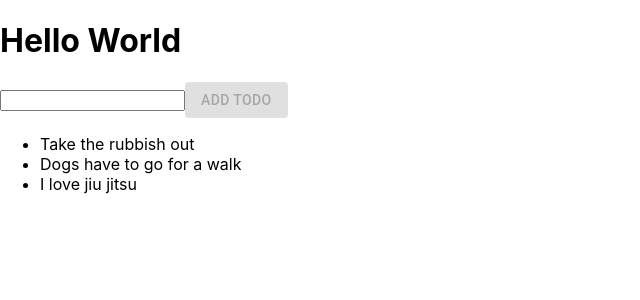
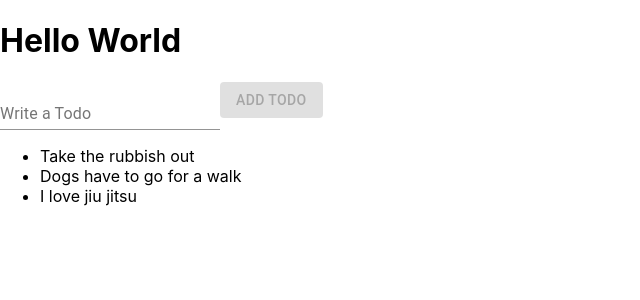
Before and after one commit to hishambokhari/Todo-List-React, a React (Create React App) app in the folder todo_app/: page / in a window 1280 px wide. Shown: the top 300 px of the page, without its empty margins (0-640 px from the left). Built offline with nearby package versions, Linux system fonts and the light colour scheme.

Commit message:
Todo component

```diff
--- a/todo_app/src/App.js
+++ b/todo_app/src/App.js
@@ -1,6 +1,8 @@
 import React, { useState } from 'react';
 import './App.css';
-import {Button} from '@material-ui/core';
+import {Button, FormControl, Input, InputLabel} from '@material-ui/core';
+import Todo from './Todo';
+
 
 
 
@@ -19,7 +21,11 @@ function App() {
     <div>
       <h1>Hello World</h1>
       <form>
-      <input value={input} onChange={event => setInput(event.target.value)}/>
+    <FormControl>
+      <InputLabel>Write a Todo</InputLabel>
+      <Input value={input} onChange={event => setInput(event.target.value)}/>
+    </FormControl>
+
       <Button  disabled={!input} type="submit" onClick={addTodo} variant="contained" color="primary">
         Add Todo
       </Button>
@@ -28,7 +34,7 @@ function App() {
 
       <ul>
         {todos.map(todo => (
-          <li>{todo}</li>
+          <Todo text={todo}/>
         ))}
       </ul>
 
--- /dev/null
+++ b/todo_app/src/Todo.js
@@ -0,0 +1,11 @@
+import React from 'react'
+
+function Todo(props) {
+  return (
+    <div>
+       <li>{props.text}</li>
+    </div>
+  )
+}
+
+export default Todo
```
